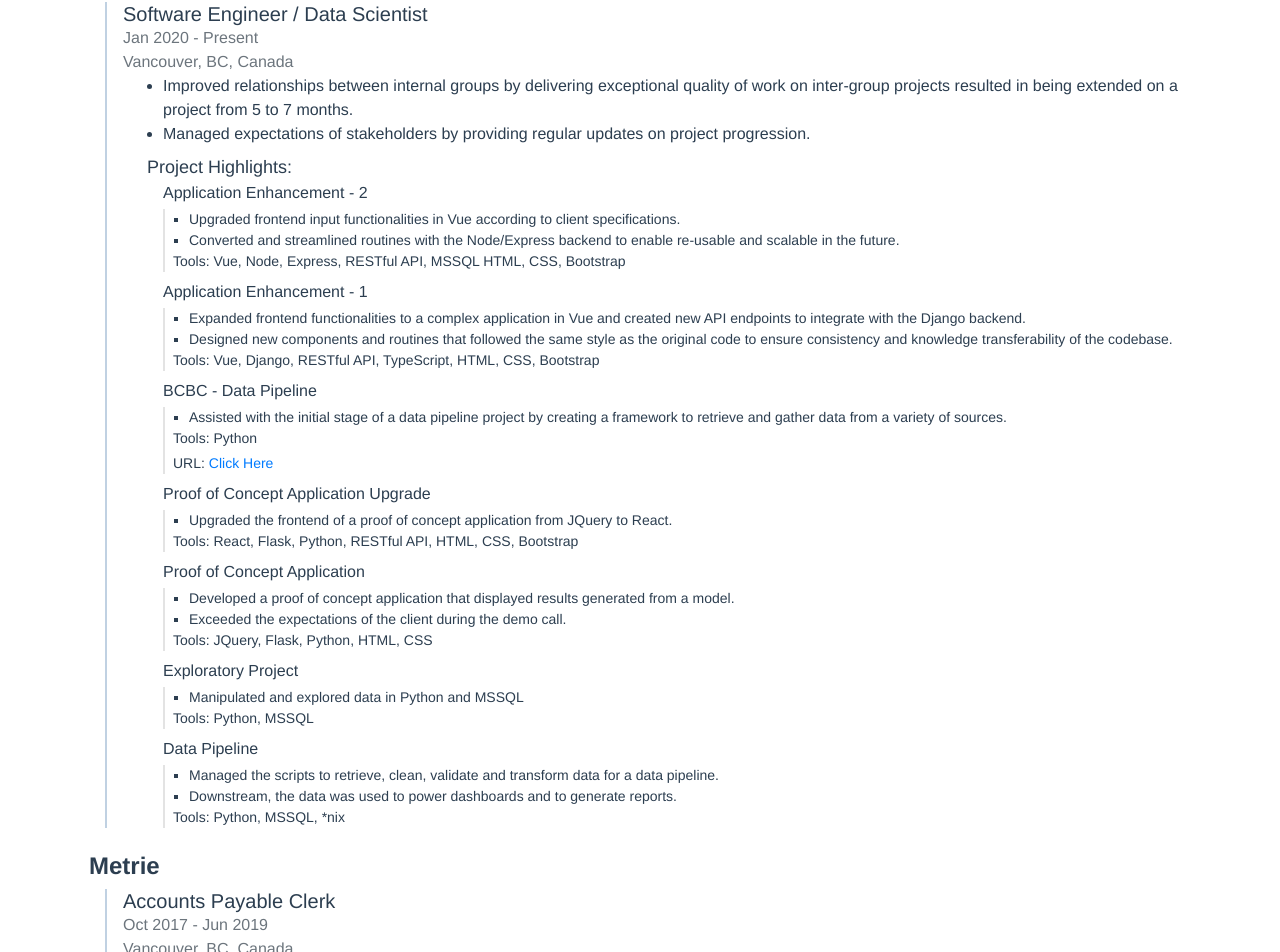
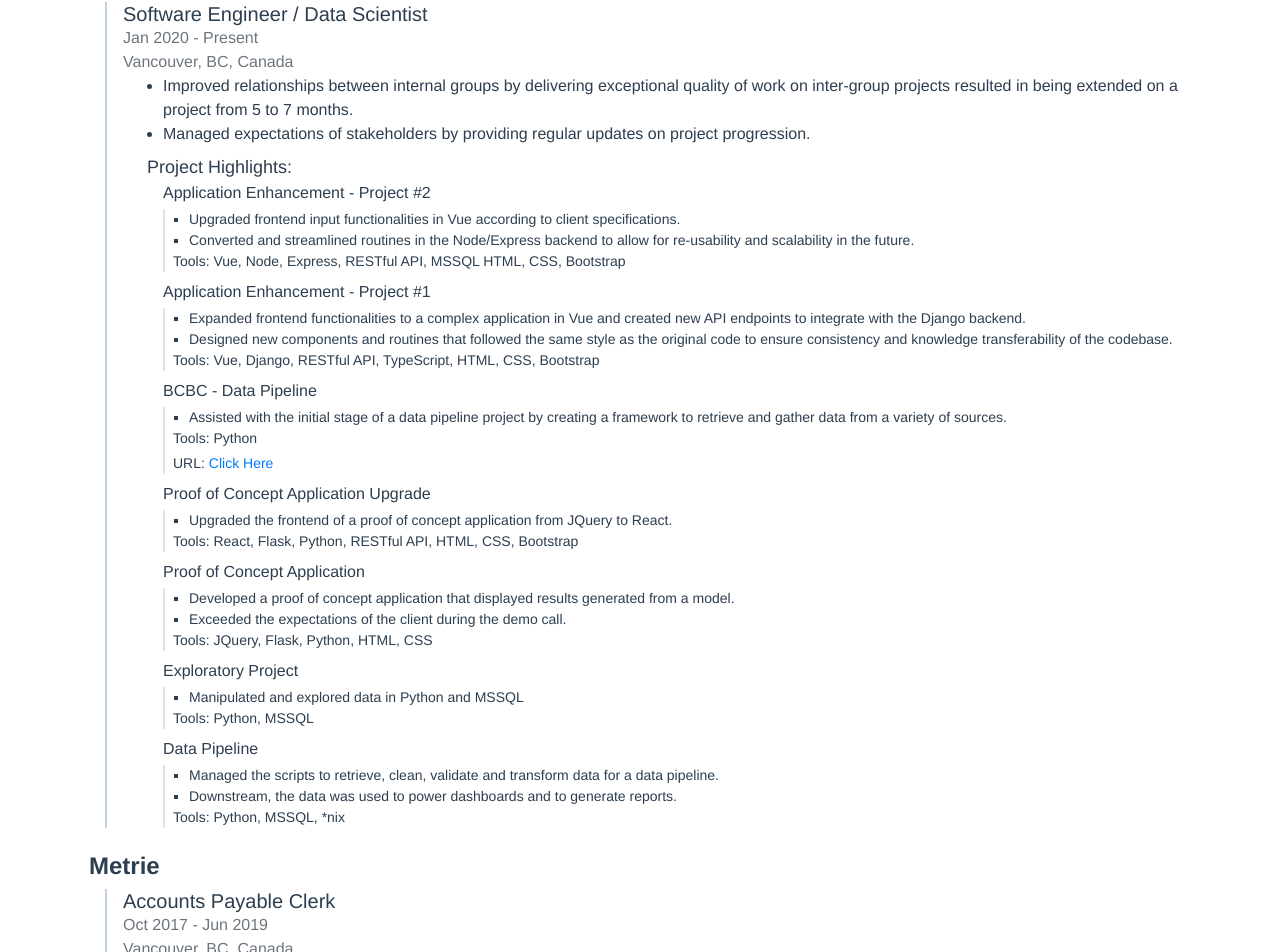
Before and after one commit to vrif/vrif.github.io, a Vue app: page /#/resume in a window 1280 px wide. Shown: the part 843-1795 px from the top of the page. Built offline with nearby package versions, Linux system fonts and the light colour scheme.

Commit message:
Tweak wording on resume.

```diff
--- a/src/assets/resume.ts
+++ b/src/assets/resume.ts
@@ -34,16 +34,16 @@ export const experience = [
         format: <const> "list",
         details: [
           {
-            title: "Application Enhancement - 2",
+            title: "Application Enhancement - Project #2",
             description: [
                 "Upgraded frontend input functionalities in Vue according to client specifications.",
-                "Converted and streamlined routines with the Node/Express backend to enable re-usable and scalable in the future."
+                "Converted and streamlined routines in the Node/Express backend to allow for re-usability and scalability in the future."
               ],
             tags: ["Software Engineering"],
             tools: "Vue, Node, Express, RESTful API, MSSQL HTML, CSS, Bootstrap",
           },
           {
-            title: "Application Enhancement - 1",
+            title: "Application Enhancement - Project #1",
             description: [
                 "Expanded frontend functionalities to a complex application in Vue and created new API endpoints to integrate with the Django backend.",
                 "Designed new components and routines that followed the same style as the original code to ensure consistency and knowledge transferability of the codebase."
```
